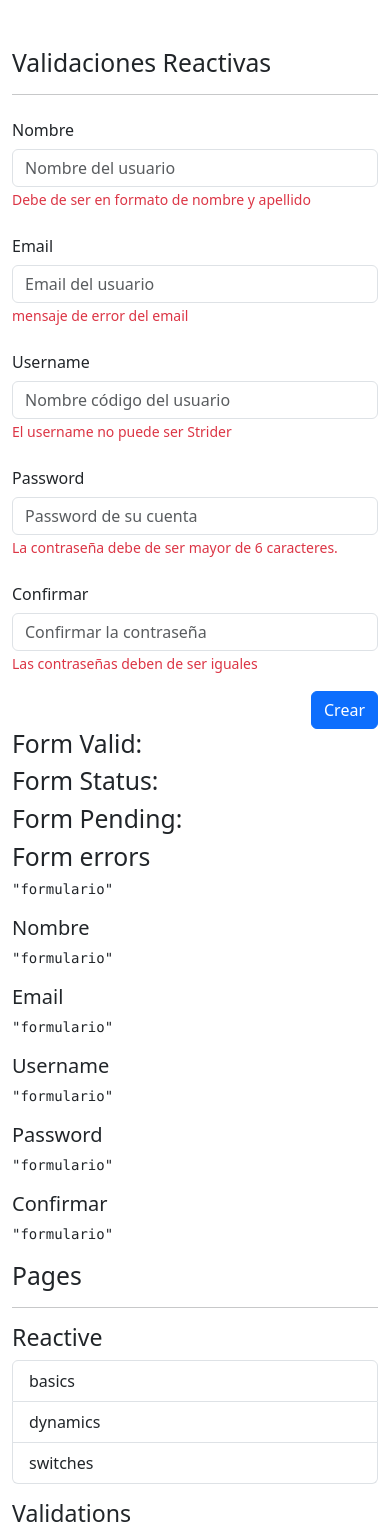
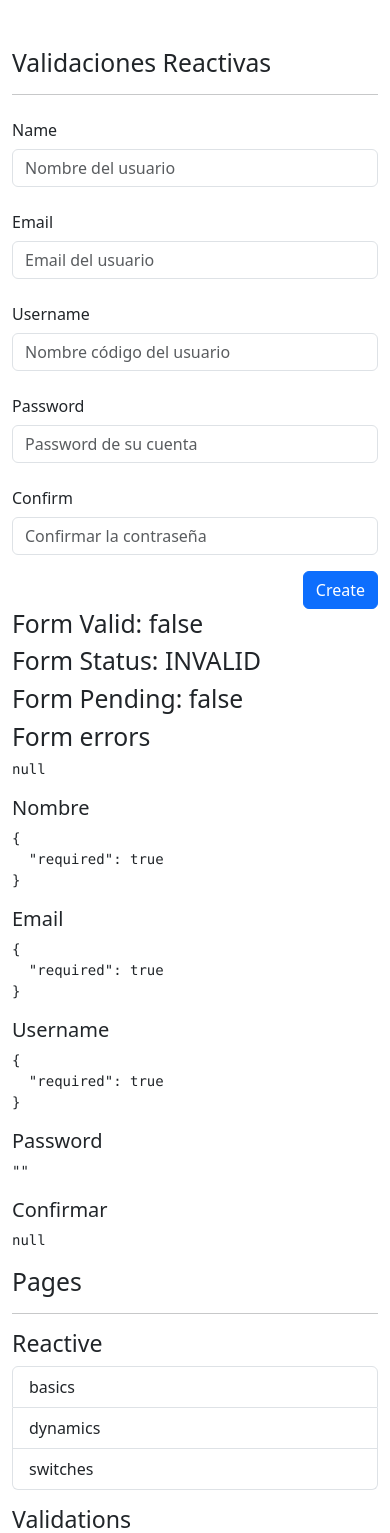
Before and after one commit to lumusitech/frontend-angular-form-app, an Angular app: page /auth/sign-up in a window 390 px wide. Shown: the top 1533 px of the page. Built offline with nearby package versions, Linux system fonts and the light colour scheme.

Commit message:
feat: add add async validations and refactor to a service

```diff
--- a/src/app/auth/pages/register-page/register-page.component.html
+++ b/src/app/auth/pages/register-page/register-page.component.html
@@ -3,19 +3,20 @@
 
 <div class="row">
   <div class="col">
-    <form autocomplete="off">
+    <form autocomplete="off" [formGroup]="myForm" (ngSubmit)="onSave()">
       <!-- Nombre -->
       <div class="row mb-3">
-        <label class="col-sm-3 col-form-label">Nombre</label>
+        <label class="col-sm-3 col-form-label">Name</label>
         <div class="col-sm-9">
           <input
+            formControlName="name"
             type="text"
             class="form-control"
             placeholder="Nombre del usuario"
           />
 
-          <span class="form-text text-danger">
-            Debe de ser en formato de nombre y apellido
+          <span *ngIf="isValidField('name')" class="form-text text-danger">
+            It must be the right format of name and surname
           </span>
         </div>
       </div>
@@ -25,12 +26,13 @@
         <label class="col-sm-3 col-form-label">Email</label>
         <div class="col-sm-9">
           <input
+            formControlName="email"
             type="email"
             class="form-control"
             placeholder="Email del usuario"
           />
-          <span class="form-text text-danger">
-            mensaje de error del email
+          <span *ngIf="isValidField('email')" class="form-text text-danger">
+            email error message
           </span>
         </div>
       </div>
@@ -40,12 +42,13 @@
         <label class="col-sm-3 col-form-label">Username</label>
         <div class="col-sm-9">
           <input
+            formControlName="username"
             type="text"
             class="form-control"
             placeholder="Nombre código del usuario"
           />
-          <span class="form-text text-danger">
-            El username no puede ser Strider
+          <span *ngIf="isValidField('username')" class="form-text text-danger">
+            Username cant be Strider
           </span>
         </div>
       </div>
@@ -55,59 +58,63 @@
         <label class="col-sm-3 col-form-label">Password</label>
         <div class="col-sm-9">
           <input
+            formControlName="password"
             type="password"
             class="form-control"
             placeholder="Password de su cuenta"
           />
 
-          <span class="form-text text-danger">
-            La contraseña debe de ser mayor de 6 caracteres.
+          <span *ngIf="isValidField('password')" class="form-text text-danger">
+            Password must be at least 6 characters long
           </span>
         </div>
       </div>
 
       <!-- Password2 -->
       <div class="row mb-3">
-        <label class="col-sm-3 col-form-label">Confirmar</label>
+        <label class="col-sm-3 col-form-label">Confirm</label>
         <div class="col-sm-9">
           <input
+            formControlName="password2"
             type="password"
             class="form-control"
             placeholder="Confirmar la contraseña"
           />
 
-          <span class="form-text text-danger">
-            Las contraseñas deben de ser iguales
+          <span *ngIf="isValidField('password2')" class="form-text text-danger">
+            the passwords must be the same
           </span>
         </div>
       </div>
 
       <div class="row">
         <div class="col">
-          <button class="btn btn-primary float-end" type="submit">Crear</button>
+          <button class="btn btn-primary float-end" type="submit">
+            Create
+          </button>
         </div>
       </div>
     </form>
   </div>
 </div>
 
-<h2>Form Valid:</h2>
-<h2>Form Status:</h2>
-<h2>Form Pending:</h2>
+<h2>Form Valid: {{ myForm.valid }}</h2>
+<h2>Form Status: {{ myForm.status }}</h2>
+<h2>Form Pending: {{ myForm.pending }}</h2>
 <h2>Form errors</h2>
-<pre>{{ "formulario" | json }}</pre>
+<pre>{{ myForm.errors | json }}</pre>
 
 <h5>Nombre</h5>
-<pre>{{ "formulario" | json }}</pre>
+<pre>{{ myForm.controls["name"].errors | json }}</pre>
 
 <h5>Email</h5>
-<pre>{{ "formulario" | json }}</pre>
+<pre>{{ myForm.controls["email"].errors | json }}</pre>
 
 <h5>Username</h5>
-<pre>{{ "formulario" | json }}</pre>
+<pre>{{ myForm.controls["username"].errors | json }}</pre>
 
 <h5>Password</h5>
-<pre>{{ "formulario" | json }}</pre>
+<pre>{{ myForm.value.password | json }}</pre>
 
 <h5>Confirmar</h5>
-<pre>{{ "formulario" | json }}</pre>
+<pre>{{ myForm.controls["password2"].errors | json }}</pre>
--- a/src/app/auth/pages/register-page/register-page.component.ts
+++ b/src/app/auth/pages/register-page/register-page.component.ts
@@ -1,11 +1,67 @@
 import { Component } from '@angular/core';
+import { FormBuilder, FormGroup, Validators } from '@angular/forms';
+
+import { EmailValidatorService } from 'src/app/shared/validators/email-validator.service';
+import { ValidatorsService } from '../../../shared/services/validators.service';
 
 @Component({
   selector: 'app-register-page',
   templateUrl: './register-page.component.html',
-  styles: [
-  ]
+  styles: [],
 })
 export class RegisterPageComponent {
+  public myForm: FormGroup = this.fb.group(
+    {
+      // validation at control level - not access to form and others controls
+      name: [
+        '',
+        [
+          Validators.required,
+          Validators.pattern(
+            this.validatorsService.firstNameAndLastnamePattern
+          ),
+        ],
+      ],
+      email: [
+        '',
+        [
+          Validators.required,
+          Validators.pattern(this.validatorsService.emailPattern),
+        ],
+        [this.emailValidator],
+      ],
+      username: [
+        '',
+        [Validators.required, this.validatorsService.cantBeStrider],
+      ],
+      password: ['', [Validators.required, Validators.minLength(6)]],
+      password2: ['', [Validators.required, Validators.minLength(6)]],
+    },
+    {
+      // validation at form level - access to form and others controls
+      validators: [
+        this.validatorsService.isFieldOneEqualsFieldTwo(
+          'password',
+          'password2'
+        ),
+      ],
+    }
+  );
 
+  constructor(
+    private readonly fb: FormBuilder,
+    private readonly validatorsService: ValidatorsService,
+    private readonly emailValidator: EmailValidatorService
+  ) {}
+
+  isValidField(field: string): boolean | null {
+    return this.validatorsService.isValidField(this.myForm, field);
+  }
+
+  onSave(): void {
+    if (this.myForm.invalid) {
+      return this.myForm.markAllAsTouched();
+    }
+    console.log(this.myForm.value);
+  }
 }
--- /dev/null
+++ b/src/app/shared/services/validators.service.ts
@@ -0,0 +1,48 @@
+import { Injectable } from '@angular/core';
+import {
+  AbstractControl,
+  FormControl,
+  FormGroup,
+  ValidationErrors,
+} from '@angular/forms';
+
+@Injectable({
+  providedIn: 'root',
+})
+export class ValidatorsService {
+  public firstNameAndLastnamePattern: string = '([a-zA-Z]+) ([a-zA-Z]+)';
+  public emailPattern: string = '^[a-z0-9._%+-]+@[a-z0-9.-]+\\.[a-z]{2,4}$';
+
+  constructor() {}
+
+  public cantBeStrider = (control: FormControl): ValidationErrors | null => {
+    const value: string = control.value.trim().toLowerCase();
+
+    if (value === 'strider')
+      return {
+        nonStrider: true,
+      };
+
+    return null;
+  };
+
+  public isValidField(form: FormGroup, field: string) {
+    return form.controls[field].errors && form.controls[field].touched;
+  }
+
+  public isFieldOneEqualsFieldTwo = (fieldOne: string, fieldTwo: string) => {
+    return (formGroup: AbstractControl): ValidationErrors | null => {
+      const fieldValue1 = formGroup.get(fieldOne)?.value || '';
+      const fieldValue2 = formGroup.get(fieldTwo)?.value || '';
+
+      if (fieldValue1 !== fieldValue2) {
+        formGroup.get(fieldTwo)?.setErrors({ notEquals: true });
+        return { notEquals: true };
+      }
+
+      formGroup.get(fieldTwo)?.setErrors(null);
+
+      return null;
+    };
+  };
+}
--- a/src/app/shared/shared.module.ts
+++ b/src/app/shared/shared.module.ts
@@ -1,11 +1,13 @@
 import { NgModule } from '@angular/core';
 import { CommonModule } from '@angular/common';
+import { HttpClientModule } from '@angular/common/http';
+
 import { SideMenuComponent } from './components/side-menu/side-menu.component';
 import { RouterModule } from '@angular/router';
 
 @NgModule({
   declarations: [SideMenuComponent],
-  imports: [CommonModule, RouterModule],
+  imports: [CommonModule, RouterModule, HttpClientModule],
   exports: [SideMenuComponent],
 })
 export class SharedModule {}
--- /dev/null
+++ b/src/app/shared/validators/email-validator.service.ts
@@ -0,0 +1,37 @@
+import { Injectable } from '@angular/core';
+import {
+  AbstractControl,
+  AsyncValidator,
+  ValidationErrors,
+} from '@angular/forms';
+import { Observable, delay } from 'rxjs';
+
+@Injectable({ providedIn: 'root' })
+export class EmailValidatorService implements AsyncValidator {
+  public validate = (
+    control: AbstractControl
+  ): Observable<ValidationErrors | null> => {
+    const email = control.value;
+
+    // In real app, we should implement server-side validation using http request
+
+    // mock response
+    const httpCallObservable = new Observable<ValidationErrors | null>(
+      (subscriber) => {
+        console.log(email);
+
+        if (email === 'lu@email.com') {
+          subscriber.next({ emailTaken: true });
+          subscriber.complete();
+        }
+
+        subscriber.next(null);
+        subscriber.complete();
+      }
+    ).pipe(delay(2000)); // simulate server-side validation delay
+
+    return httpCallObservable;
+  };
+
+  constructor() {}
+}
--- /dev/null
+++ b/src/app/shared/validators/validators.ts
@@ -0,0 +1,17 @@
+import { FormControl, ValidationErrors } from '@angular/forms';
+
+export const firstNameAndLastnamePattern: string = '([a-zA-Z]+) ([a-zA-Z]+)';
+export const emailPattern: string = '^[a-z0-9._%+-]+@[a-z0-9.-]+\\.[a-z]{2,4}$';
+
+export const cantBeStrider = (
+  control: FormControl
+): ValidationErrors | null => {
+  const value: string = control.value.trim().toLowerCase();
+
+  if (value === 'strider')
+    return {
+      nonStrider: true,
+    };
+
+  return null;
+};
```
Also changed, not shown: src/app/auth/auth.module.ts (+4 -9 lines).
